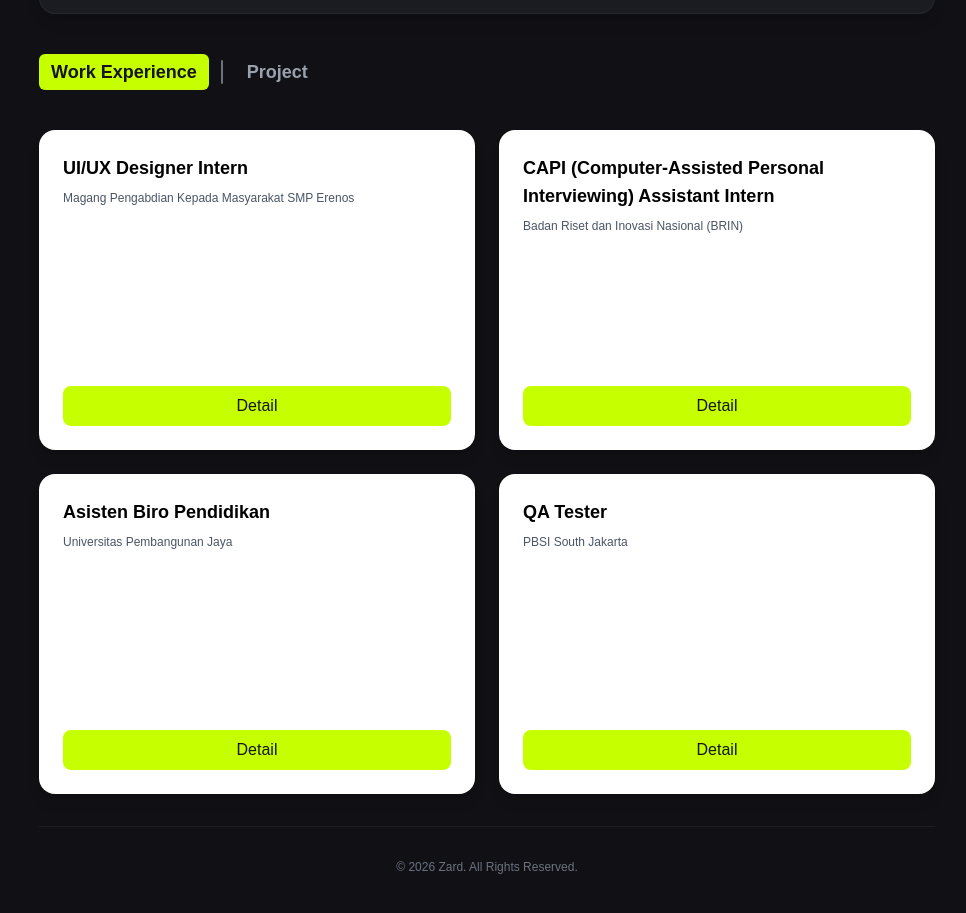
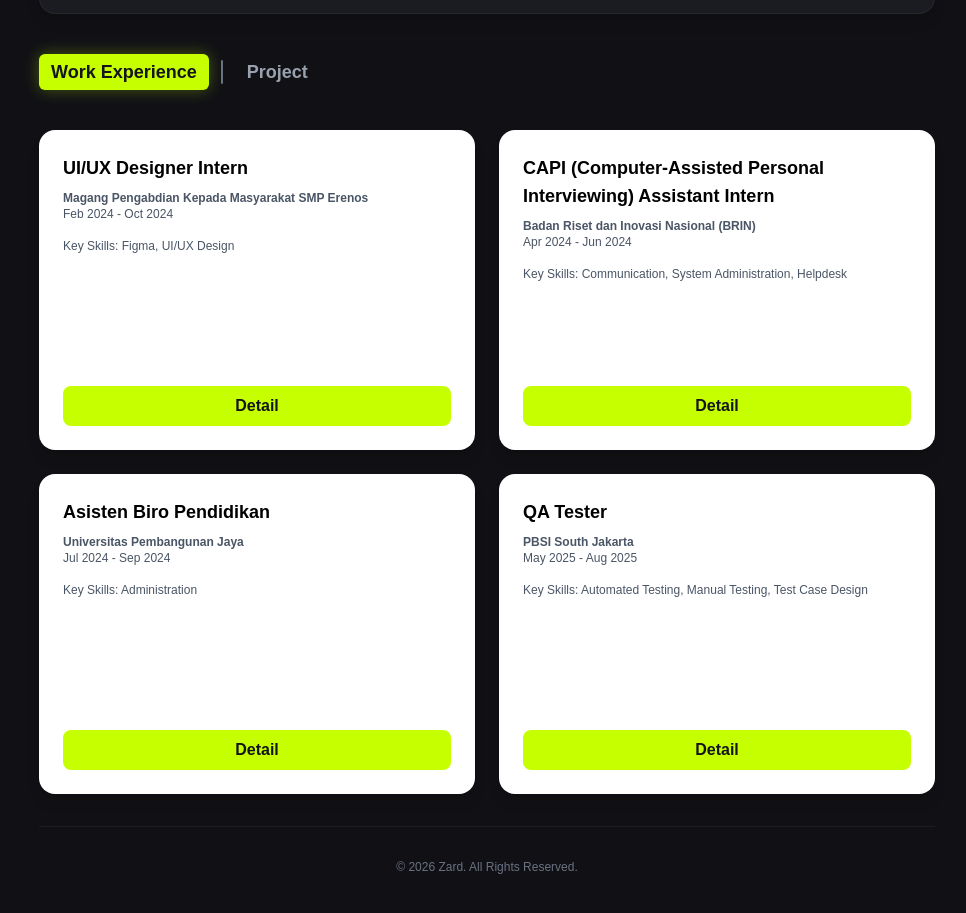
Before and after one commit to ImZard/profil, a Next.js app in the folder portofolio/: page / in a window 1280 px wide. Shown: the part 575-1488 px from the top of the page, without its empty margins (153-1119 px from the left). Built offline with nearby package versions, Linux system fonts and the light colour scheme.

Commit message:
adding text for key skills, intern period, and animation

```diff
--- a/portofolio/src/pages/index.tsx
+++ b/portofolio/src/pages/index.tsx
@@ -1,27 +1,42 @@
 "use client";
 
-import React, { useState } from "react";
+import React, { useState, useEffect } from "react";
 import Link from "next/link";
 
 export default function Home() {
-  // State untuk tab aktif antara Work Experience dan Project
+  // State untuk tab aktif
   const [activeTab, setActiveTab] = useState<"experience" | "project">(
     "experience",
   );
 
+  // State untuk trigger animasi saat halaman dimuat
+  const [isLoaded, setIsLoaded] = useState(false);
+
+  // useEffect akan berjalan sekali saat komponen pertama kali dirender
+  useEffect(() => {
+    // Memberikan sedikit jeda agar transisi terlihat mulus
+    const timer = setTimeout(() => setIsLoaded(true), 100);
+    return () => clearTimeout(timer);
+  }, []);
+
   return (
-    <div className="min-h-screen bg-[#111115] flex flex-col items-center py-10 px-4 selection:bg-[#C6FF00] selection:text-black">
+    <div className="min-h-screen bg-[#111115] flex flex-col items-center py-10 px-4 selection:bg-[#C6FF00] selection:text-black overflow-hidden">
       {/* Container Utama */}
       <div className="w-full max-w-4xl flex flex-col gap-8">
         {/* SECTION ATAS: PROFIL & BIOGRAFI */}
-        <div className="w-full relative bg-[#111115] p-6 md:p-10 border border-white/5 shadow-xl rounded-2xl">
+        {/* Animasi Masuk: Muncul pertama */}
+        <div
+          className={`w-full relative bg-[#111115] p-6 md:p-10 border border-white/5 shadow-xl rounded-2xl group hover:border-white/10
+          transform transition-all duration-1000 ease-out
+          ${isLoaded ? "opacity-100 translate-y-0" : "opacity-0 translate-y-12"}`}
+        >
           <div className="flex flex-col md:flex-row gap-6 md:gap-8">
             {/* Foto Profil */}
-            <div className="w-[200px] h-[240px] shrink-0 bg-white shadow-lg overflow-hidden flex items-center justify-center">
+            <div className="w-[200px] h-[240px] shrink-0 bg-white shadow-lg overflow-hidden flex items-center justify-center rounded-lg">
               <img
                 src="/profile.jpg"
                 alt="Zaidan Ersya Ramadhan"
-                className="w-full h-full object-cover"
+                className="w-full h-full object-cover transition-transform duration-700 ease-out group-hover:scale-110"
               />
             </div>
 
@@ -46,7 +61,12 @@ export default function Home() {
         </div>
 
         {/* SECTION CONNECT WITH ME */}
-        <div className="bg-[#1B1B22] px-8 py-6 rounded-2xl border border-white/5 flex flex-col items-center gap-4 shadow-lg">
+        {/* Animasi Masuk: Muncul kedua (delay-200) */}
+        <div
+          className={`bg-[#1B1B22] px-8 py-6 rounded-2xl border border-white/5 flex flex-col items-center gap-4 shadow-lg
+          transform transition-all duration-1000 delay-200 ease-out
+          ${isLoaded ? "opacity-100 translate-y-0" : "opacity-0 translate-y-12"}`}
+        >
           <span className="text-sm md:text-base font-semibold tracking-wider text-gray-300 text-center">
             Connect With Me :
           </span>
@@ -56,7 +76,7 @@ export default function Home() {
               href="https://www.instagram.com/zard_90/"
               target="_blank"
               rel="noopener noreferrer"
-              className="p-3 bg-white/5 hover:bg-white/10 rounded-xl transition text-white flex items-center justify-center"
+              className="p-3 bg-white/5 hover:bg-[#C6FF00]/10 hover:text-[#C6FF00] hover:-translate-y-1.5 hover:scale-110 hover:shadow-[0_5px_15px_rgba(198,255,0,0.15)] rounded-xl transition-all duration-300 text-white flex items-center justify-center"
               aria-label="Instagram"
             >
               <svg
@@ -77,10 +97,10 @@ export default function Home() {
 
             {/* LinkedIn */}
             <a
-              href="https://www.linkedin.com/in/zaidanersya/"
+              href="https://www.linkedin.com/in/zaidan-ersya-ramadhan-664a77279/"
               target="_blank"
               rel="noopener noreferrer"
-              className="p-3 bg-white/5 hover:bg-white/10 rounded-xl transition text-white flex items-center justify-center"
+              className="p-3 bg-white/5 hover:bg-[#C6FF00]/10 hover:text-[#C6FF00] hover:-translate-y-1.5 hover:scale-110 hover:shadow-[0_5px_15px_rgba(198,255,0,0.15)] rounded-xl transition-all duration-300 text-white flex items-center justify-center"
               aria-label="LinkedIn"
             >
               <svg
@@ -101,10 +121,10 @@ export default function Home() {
 
             {/* GitHub */}
             <a
-              href="https://github.com/username-anda"
+              href="https://github.com/ImZard"
               target="_blank"
               rel="noopener noreferrer"
-              className="p-3 bg-white/5 hover:bg-white/10 rounded-xl transition text-white flex items-center justify-center"
+              className="p-3 bg-white/5 hover:bg-[#C6FF00]/10 hover:text-[#C6FF00] hover:-translate-y-1.5 hover:scale-110 hover:shadow-[0_5px_15px_rgba(198,255,0,0.15)] rounded-xl transition-all duration-300 text-white flex items-center justify-center"
               aria-label="GitHub"
             >
               <svg
@@ -123,15 +143,20 @@ export default function Home() {
           </div>
         </div>
 
-        {/* TAB SWITCHER*/}
-        <div className="flex items-center gap-1 mb-2 mt-2">
+        {/* TAB SWITCHER */}
+        {/* Animasi Masuk: Muncul ketiga (delay-500) */}
+        <div
+          className={`flex items-center gap-1 mb-2 mt-2
+          transform transition-all duration-1000 delay-500 ease-out
+          ${isLoaded ? "opacity-100 translate-y-0" : "opacity-0 translate-y-8"}`}
+        >
           {/* Tombol Work Experience */}
           <button
             onClick={() => setActiveTab("experience")}
-            className={`px-3 py-1 text-base md:text-lg font-bold rounded-md transition-all duration-200 ${
+            className={`px-3 py-1 text-base md:text-lg font-bold rounded-md transition-all duration-300 hover:scale-105 active:scale-95 ${
               activeTab === "experience"
-                ? "bg-[#C6FF00] text-[#141419]" // Background hijau, teks gelap saat aktif
-                : "text-gray-400 hover:text-white bg-transparent" // Tanpa background saat tidak aktif
+                ? "bg-[#C6FF00] text-[#141419] shadow-[0_0_15px_rgba(198,255,0,0.3)]"
+                : "text-gray-400 hover:text-white bg-transparent"
             }`}
           >
             Work Experience
@@ -143,10 +168,10 @@ export default function Home() {
           {/* Tombol Project */}
           <button
             onClick={() => setActiveTab("project")}
-            className={`px-3 py-1 text-base md:text-lg font-bold rounded-md transition-all duration-200 ${
+            className={`px-3 py-1 text-base md:text-lg font-bold rounded-md transition-all duration-300 hover:scale-105 active:scale-95 ${
               activeTab === "project"
-                ? "bg-[#C6FF00] text-[#141419]" // Background hijau, teks gelap saat aktif
-                : "text-gray-400 hover:text-white bg-transparent" // Tanpa background saat tidak aktif
+                ? "bg-[#C6FF00] text-[#141419] shadow-[0_0_15px_rgba(198,255,0,0.3)]"
+                : "text-gray-400 hover:text-white bg-transparent"
             }`}
           >
             Project
@@ -154,70 +179,111 @@ export default function Home() {
         </div>
 
         {/* SECTION GRID KONTEN (Kotak Putih) */}
-        <div className="grid grid-cols-1 md:grid-cols-2 gap-6">
+        {/* Animasi Masuk: Muncul terakhir (delay-700) */}
+        <div
+          className={`grid grid-cols-1 md:grid-cols-2 gap-6
+          transform transition-all duration-1000 delay-700 ease-out
+          ${isLoaded ? "opacity-100 translate-y-0" : "opacity-0 translate-y-12"}`}
+        >
           {activeTab === "experience" ? (
             <>
               {/* Card 1 */}
-              <div className="bg-white text-black p-6 rounded-2xl shadow-lg min-h-[320px] flex flex-col justify-between">
+              <div className="bg-white text-black p-6 rounded-2xl shadow-lg min-h-[320px] flex flex-col justify-between group hover:-translate-y-2 hover:shadow-[0_15px_30px_rgba(198,255,0,0.15)] transition-all duration-300">
                 <div>
-                  <h3 className="font-bold text-lg mb-2">
+                  <h3 className="font-bold text-lg mb-2 group-hover:text-[#8cb800] transition-colors duration-300">
                     UI/UX Designer Intern
                   </h3>
+                  <p className="font-bold text-xs text-gray-600">
+                    Magang Pengabdian Kepada Masyarakat SMP Erenos
+                  </p>
+                  <p className="text-xs text-gray-600 mb-4">
+                    Feb 2024 - Oct 2024
+                  </p>
+
                   <p className="text-xs text-gray-600">
-                    Magang Pengabdian Kepada Masyarakat SMP Erenos
+                    Key Skills: Figma, UI/UX Design
                   </p>
                 </div>
                 <Link
                   href="/work/smpErenos"
-                  className="mt-4 bg-[#C6FF00] text-[#141419] py-2 px-4 rounded-lg hover:bg-[#a8e600] transition-colors inline-block text-center font-medium"
+                  className="mt-4 bg-[#C6FF00] text-[#141419] py-2 px-4 rounded-lg hover:bg-[#a8e600] hover:scale-[1.03] active:scale-95 transition-all duration-300 inline-block text-center font-bold"
                 >
                   Detail
                 </Link>
               </div>
+
               {/* Card 2 */}
-              <div className="bg-white text-black p-6 rounded-2xl shadow-lg min-h-[320px] flex flex-col justify-between">
+              <div className="bg-white text-black p-6 rounded-2xl shadow-lg min-h-[320px] flex flex-col justify-between group hover:-translate-y-2 hover:shadow-[0_15px_30px_rgba(198,255,0,0.15)] transition-all duration-300">
                 <div>
-                  <h3 className="font-bold text-lg mb-2">
+                  <h3 className="font-bold text-lg mb-2 group-hover:text-[#8cb800] transition-colors duration-300">
                     CAPI (Computer-Assisted Personal Interviewing) Assistant
                     Intern
                   </h3>
+                  <p className="font-bold text-xs text-gray-600">
+                    Badan Riset dan Inovasi Nasional (BRIN)
+                  </p>
+                  <p className="text-xs text-gray-600 mb-4">
+                    Apr 2024 - Jun 2024
+                  </p>
+
                   <p className="text-xs text-gray-600">
-                    Badan Riset dan Inovasi Nasional (BRIN)
+                    Key Skills: Communication, System Administration, Helpdesk
                   </p>
                 </div>
                 <Link
                   href="/work/brin"
-                  className="mt-4 bg-[#C6FF00] text-[#141419] py-2 px-4 rounded-lg hover:bg-[#a8e600] transition-colors inline-block text-center font-medium"
+                  className="mt-4 bg-[#C6FF00] text-[#141419] py-2 px-4 rounded-lg hover:bg-[#a8e600] hover:scale-[1.03] active:scale-95 transition-all duration-300 inline-block text-center font-bold"
                 >
                   Detail
                 </Link>
               </div>
+
               {/* Card 3 */}
-              <div className="bg-white text-black p-6 rounded-2xl shadow-lg min-h-[320px] flex flex-col justify-between">
+              <div className="bg-white text-black p-6 rounded-2xl shadow-lg min-h-[320px] flex flex-col justify-between group hover:-translate-y-2 hover:shadow-[0_15px_30px_rgba(198,255,0,0.15)] transition-all duration-300">
                 <div>
-                  <h3 className="font-bold text-lg mb-2">
+                  <h3 className="font-bold text-lg mb-2 group-hover:text-[#8cb800] transition-colors duration-300">
                     Asisten Biro Pendidikan
                   </h3>
+                  <p className="font-bold text-xs text-gray-600">
+                    Universitas Pembangunan Jaya
+                  </p>
+                  <p className="text-xs text-gray-600 mb-4">
+                    Jul 2024 - Sep 2024
+                  </p>
+
                   <p className="text-xs text-gray-600">
-                    Universitas Pembangunan Jaya
+                    Key Skills: Administration
                   </p>
                 </div>
                 <Link
                   href="/work/upj"
-                  className="mt-4 bg-[#C6FF00] text-[#141419] py-2 px-4 rounded-lg hover:bg-[#a8e600] transition-colors inline-block text-center font-medium"
+                  className="mt-4 bg-[#C6FF00] text-[#141419] py-2 px-4 rounded-lg hover:bg-[#a8e600] hover:scale-[1.03] active:scale-95 transition-all duration-300 inline-block text-center font-bold"
                 >
                   Detail
                 </Link>
               </div>
+
               {/* Card 4 */}
-              <div className="bg-white text-black p-6 rounded-2xl shadow-lg min-h-[320px] flex flex-col justify-between">
+              <div className="bg-white text-black p-6 rounded-2xl shadow-lg min-h-[320px] flex flex-col justify-between group hover:-translate-y-2 hover:shadow-[0_15px_30px_rgba(198,255,0,0.15)] transition-all duration-300">
                 <div>
-                  <h3 className="font-bold text-lg mb-2">QA Tester</h3>
-                  <p className="text-xs text-gray-600">PBSI South Jakarta</p>
+                  <h3 className="font-bold text-lg mb-2 group-hover:text-[#8cb800] transition-colors duration-300">
+                    QA Tester
+                  </h3>
+                  <p className="font-bold text-xs text-gray-600">
+                    PBSI South Jakarta
+                  </p>
+                  <p className="text-xs text-gray-600 mb-4">
+                    May 2025 - Aug 2025
+                  </p>
+
+                  <p className="text-xs text-gray-600">
+                    Key Skills: Automated Testing, Manual Testing, Test Case
+                    Design
+                  </p>
                 </div>
                 <Link
                   href="/work/pbsi"
-                  className="mt-4 bg-[#C6FF00] text-[#141419] py-2 px-4 rounded-lg hover:bg-[#a8e600] transition-colors inline-block text-center font-medium"
+                  className="mt-4 bg-[#C6FF00] text-[#141419] py-2 px-4 rounded-lg hover:bg-[#a8e600] hover:scale-[1.03] active:scale-95 transition-all duration-300 inline-block text-center font-bold"
                 >
                   Detail
                 </Link>
@@ -226,9 +292,9 @@ export default function Home() {
           ) : (
             <>
               {/* Card Project 1 */}
-              <div className="bg-white text-black p-6 rounded-2xl shadow-lg min-h-[320px] flex flex-col justify-between">
+              <div className="bg-white text-black p-6 rounded-2xl shadow-lg min-h-[320px] flex flex-col justify-between group hover:-translate-y-2 hover:shadow-[0_15px_30px_rgba(198,255,0,0.15)] transition-all duration-300">
                 <div>
-                  <h3 className="font-bold text-lg mb-2">
+                  <h3 className="font-bold text-lg mb-2 group-hover:text-[#8cb800] transition-colors duration-300">
                     PT. Redho Illahi Wisata
                   </h3>
                   <p className="text-xs text-gray-600">
@@ -238,18 +304,21 @@ export default function Home() {
                 </div>
                 <Link
                   href="/project/redhoTours"
-                  className="mt-4 bg-[#C6FF00] text-[#141419] py-2 px-4 rounded-lg hover:bg-[#a8e600] transition-colors inline-block text-center font-medium"
+                  className="mt-4 bg-[#C6FF00] text-[#141419] py-2 px-4 rounded-lg hover:bg-[#a8e600] hover:scale-[1.03] active:scale-95 transition-all duration-300 inline-block text-center font-bold"
                 >
                   Detail
                 </Link>
               </div>
+
               {/* Card Project 2 */}
-              <div className="bg-white text-black p-6 rounded-2xl shadow-lg min-h-[320px] flex flex-col justify-between">
+              <div className="bg-white text-black p-6 rounded-2xl shadow-lg min-h-[320px] flex flex-col justify-between group hover:-translate-y-2 hover:shadow-[0_15px_30px_rgba(198,255,0,0.15)] transition-all duration-300">
                 <div>
-                  <h3 className="font-bold text-lg mb-2">Lorem Ipsum</h3>
+                  <h3 className="font-bold text-lg mb-2 group-hover:text-[#8cb800] transition-colors duration-300">
+                    Lorem Ipsum
+                  </h3>
                   <p className="text-xs text-gray-600">Lorem Ipsum</p>
                 </div>
-                <button className="mt-4 bg-[#C6FF00] text-[#141419] py-2 px-4 rounded-lg hover:bg-[#a8e600] transition-colors">
+                <button className="mt-4 bg-[#C6FF00] text-[#141419] py-2 px-4 rounded-lg hover:bg-[#a8e600] hover:scale-[1.03] active:scale-95 transition-all duration-300 inline-block text-center font-bold">
                   Detail
                 </button>
               </div>
@@ -258,7 +327,11 @@ export default function Home() {
         </div>
 
         {/* FOOTER */}
-        <footer className="text-center pt-8 pb-4 border-t border-white/5 text-xs text-gray-500">
+        <footer
+          className={`text-center pt-8 pb-4 border-t border-white/5 text-xs text-gray-500
+          transform transition-all duration-1000 delay-1000 ease-out
+          ${isLoaded ? "opacity-100" : "opacity-0"}`}
+        >
           © {new Date().getFullYear()} Zard. All Rights Reserved.
         </footer>
       </div>
```
